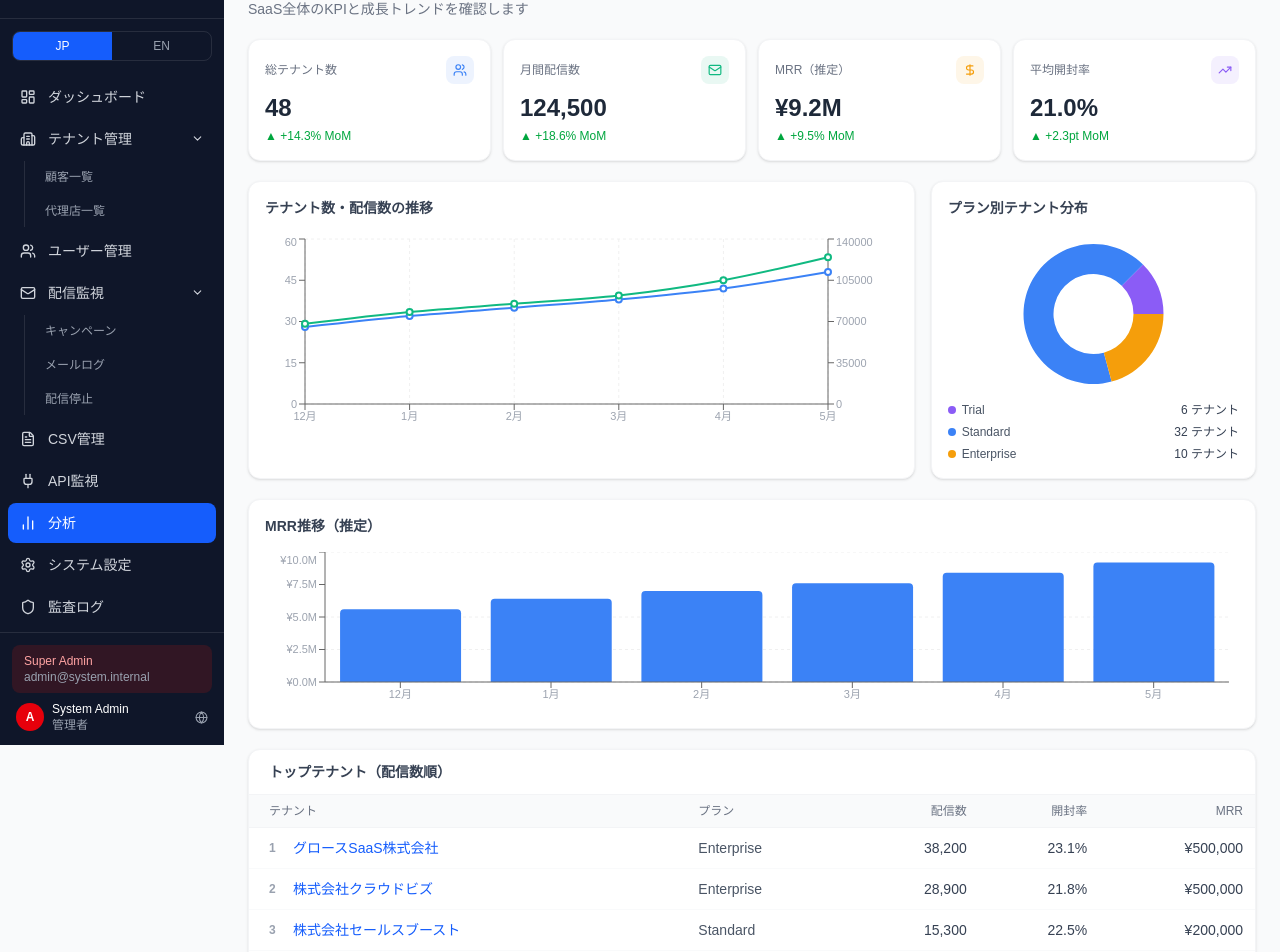
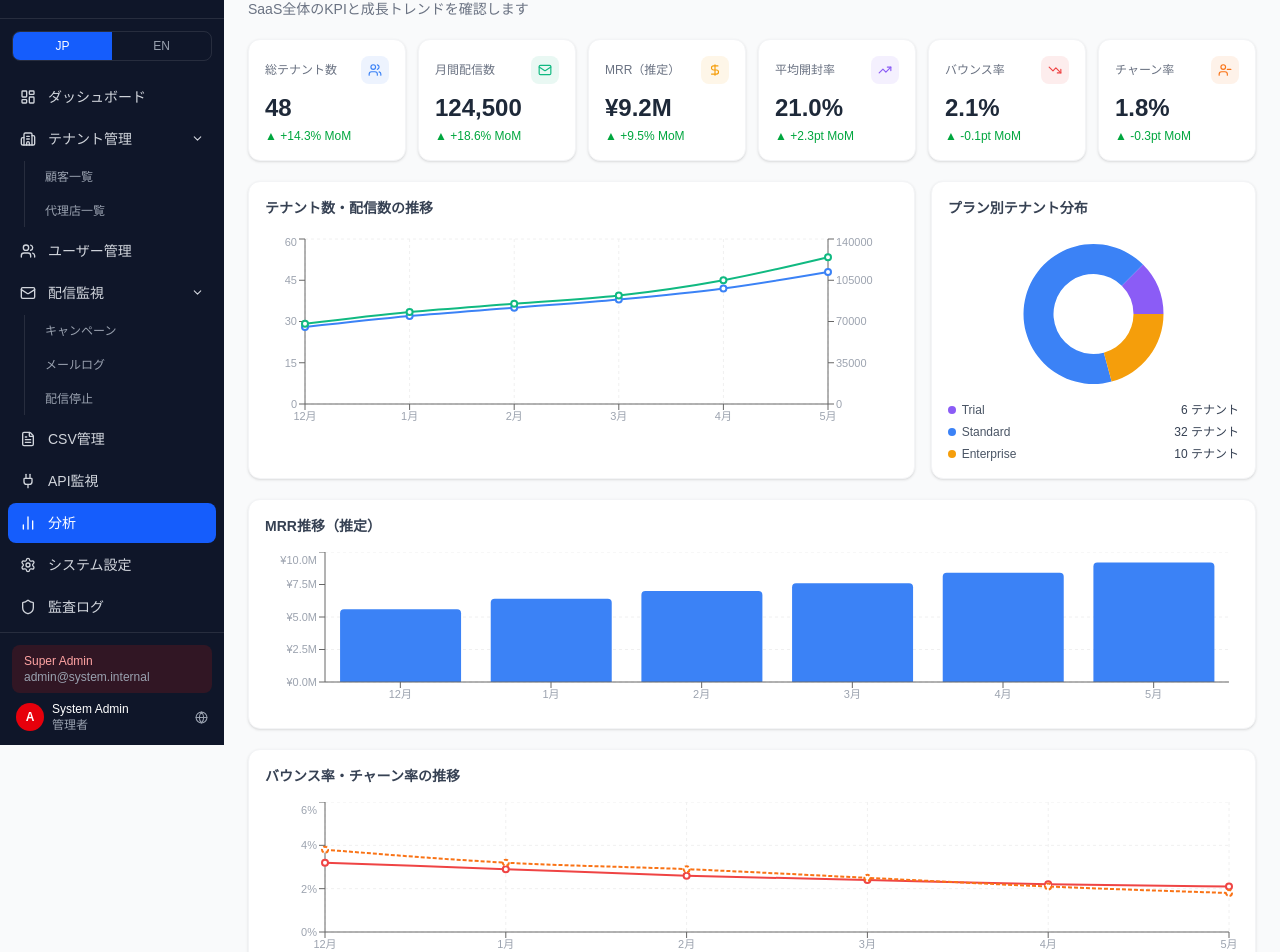
Before and after one commit to nn-nissy1010/freshbound, a Next.js app: page /admin/analytics in a window 1280 px wide. Shown: the part 55-1007 px from the top of the page. Built offline with nearby package versions, Linux system fonts and the light colour scheme.

Commit message:
feat: add bounce rate trend and churn rate metrics to analytics (FA-08)

```diff
--- a/src/app/(admin)/admin/analytics/page.tsx
+++ b/src/app/(admin)/admin/analytics/page.tsx
@@ -3,19 +3,19 @@
 import { useLang } from '@/components/admin/LangContext';
 import { t } from '@/lib/i18n';
 import StatCard from '@/components/admin/StatCard';
-import { TrendingUp, Mail, Users, DollarSign } from 'lucide-react';
+import { TrendingUp, Mail, Users, DollarSign, TrendingDown, UserMinus } from 'lucide-react';
 import {
   LineChart, Line, BarChart, Bar, XAxis, YAxis, CartesianGrid,
   Tooltip, ResponsiveContainer, PieChart, Pie, Cell,
 } from 'recharts';
 
 const monthlyData = [
-  { month: '12月', tenants: 28, emails: 68000, mrr: 5600000 },
-  { month: '1月',  tenants: 32, emails: 78000, mrr: 6400000 },
-  { month: '2月',  tenants: 35, emails: 85000, mrr: 7000000 },
-  { month: '3月',  tenants: 38, emails: 92000, mrr: 7600000 },
-  { month: '4月',  tenants: 42, emails: 105000, mrr: 8400000 },
-  { month: '5月',  tenants: 48, emails: 124500, mrr: 9200000 },
+  { month: '12月', tenants: 28, emails: 68000, mrr: 5600000, bounceRate: 3.2, churnRate: 3.8 },
+  { month: '1月',  tenants: 32, emails: 78000, mrr: 6400000, bounceRate: 2.9, churnRate: 3.2 },
+  { month: '2月',  tenants: 35, emails: 85000, mrr: 7000000, bounceRate: 2.6, churnRate: 2.9 },
+  { month: '3月',  tenants: 38, emails: 92000, mrr: 7600000, bounceRate: 2.4, churnRate: 2.5 },
+  { month: '4月',  tenants: 42, emails: 105000, mrr: 8400000, bounceRate: 2.2, churnRate: 2.1 },
+  { month: '5月',  tenants: 48, emails: 124500, mrr: 9200000, bounceRate: 2.1, churnRate: 1.8 },
 ];
 
 const planData = [
@@ -42,11 +42,13 @@ export default function AnalyticsPage() {
         <p className="text-sm text-gray-500 mt-0.5">{t(lang, 'SaaS全体のKPIと成長トレンドを確認します', 'Review SaaS-wide KPIs and growth trends')}</p>
       </div>
 
-      <div className="grid grid-cols-2 lg:grid-cols-4 gap-3">
+      <div className="grid grid-cols-2 sm:grid-cols-3 lg:grid-cols-6 gap-3">
         <StatCard label={t(lang, '総テナント数', 'Total Tenants')} value="48" icon={Users} color="#3b82f6" trend="+14.3% MoM" trendUp />
         <StatCard label={t(lang, '月間配信数', 'Monthly Emails')} value="124,500" icon={Mail} color="#10b981" trend="+18.6% MoM" trendUp />
         <StatCard label={t(lang, 'MRR（推定）', 'MRR (est.)')} value="¥9.2M" icon={DollarSign} color="#f59e0b" trend="+9.5% MoM" trendUp />
         <StatCard label={t(lang, '平均開封率', 'Avg Open Rate')} value="21.0%" icon={TrendingUp} color="#8b5cf6" trend="+2.3pt MoM" trendUp />
+        <StatCard label={t(lang, 'バウンス率', 'Bounce Rate')} value="2.1%" icon={TrendingDown} color="#ef4444" trend="-0.1pt MoM" trendUp />
+        <StatCard label={t(lang, 'チャーン率', 'Churn Rate')} value="1.8%" icon={UserMinus} color="#f97316" trend="-0.3pt MoM" trendUp />
       </div>
 
       {/* Charts */}
@@ -106,6 +108,25 @@ export default function AnalyticsPage() {
         </ResponsiveContainer>
       </div>
 
+      {/* Bounce Rate & Churn Rate Trend */}
+      <div className="bg-white rounded-xl border border-gray-100 p-4 shadow-sm">
+        <h3 className="text-sm font-semibold text-gray-700 mb-4">{t(lang, 'バウンス率・チャーン率の推移', 'Bounce Rate & Churn Rate Trend')}</h3>
+        <ResponsiveContainer width="100%" height={160}>
+          <LineChart data={monthlyData} margin={{ top: 0, right: 10, left: 0, bottom: 0 }}>
+            <CartesianGrid strokeDasharray="3 3" stroke="#f0f0f0" />
+            <XAxis dataKey="month" tick={{ fontSize: 11, fill: '#9ca3af' }} />
+            <YAxis tick={{ fontSize: 11, fill: '#9ca3af' }} unit="%" domain={[0, 6]} />
+            <Tooltip formatter={(v, name) => [`${Number(v).toFixed(1)}%`, name]} contentStyle={{ fontSize: 12, borderRadius: 8 }} />
+            <Line type="monotone" dataKey="bounceRate" stroke="#ef4444" strokeWidth={2} dot={{ r: 3 }} name={t(lang, 'バウンス率', 'Bounce Rate')} />
+            <Line type="monotone" dataKey="churnRate" stroke="#f97316" strokeWidth={2} strokeDasharray="4 2" dot={{ r: 3 }} name={t(lang, 'チャーン率', 'Churn Rate')} />
+          </LineChart>
+        </ResponsiveContainer>
+        <div className="flex items-center gap-5 mt-2 justify-center">
+          <div className="flex items-center gap-1.5"><div className="w-3 h-0.5 rounded bg-red-500" /><span className="text-xs text-gray-500">{t(lang, 'バウンス率', 'Bounce Rate')}</span></div>
+          <div className="flex items-center gap-1.5"><div className="w-3 h-0.5 rounded bg-orange-500" /><span className="text-xs text-gray-500">{t(lang, 'チャーン率', 'Churn Rate')}</span></div>
+        </div>
+      </div>
+
       {/* Top Tenants */}
       <div className="bg-white rounded-xl border border-gray-100 shadow-sm overflow-hidden">
         <div className="px-5 py-3 border-b border-gray-100">
```
